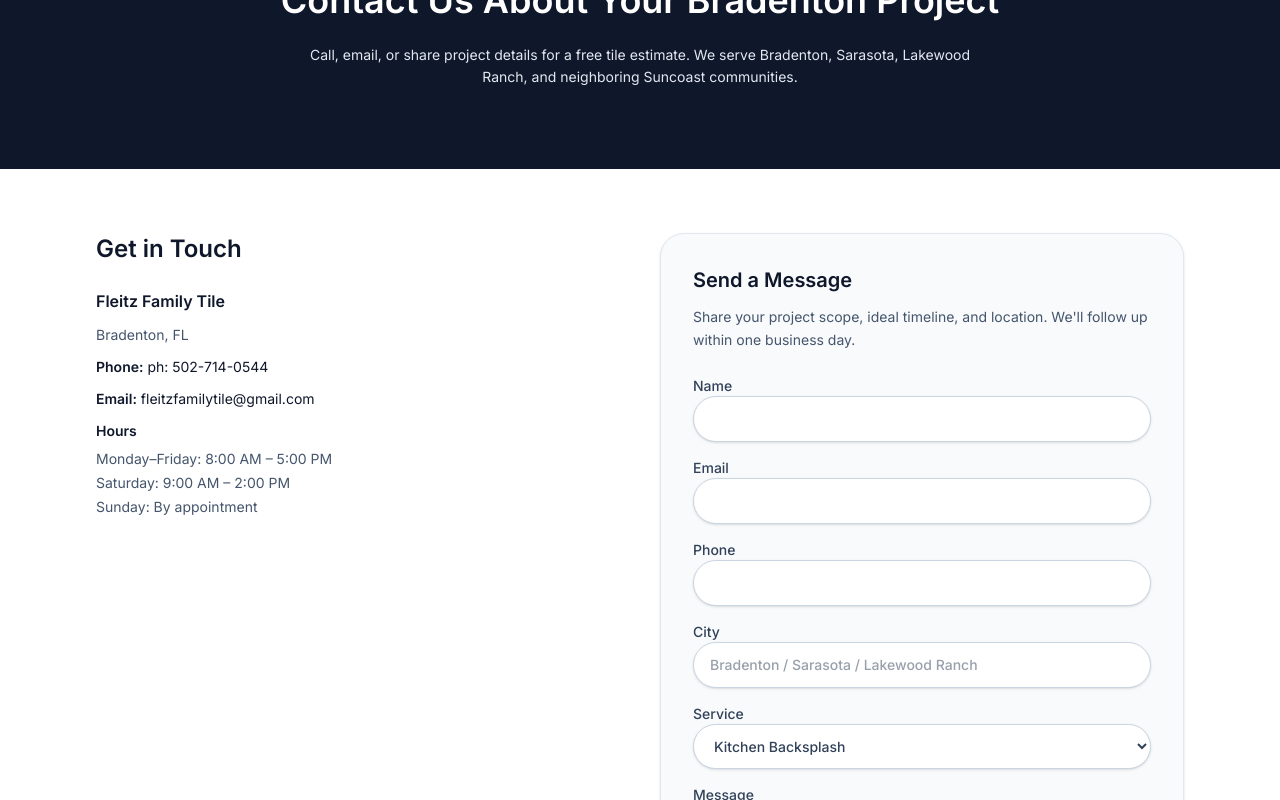
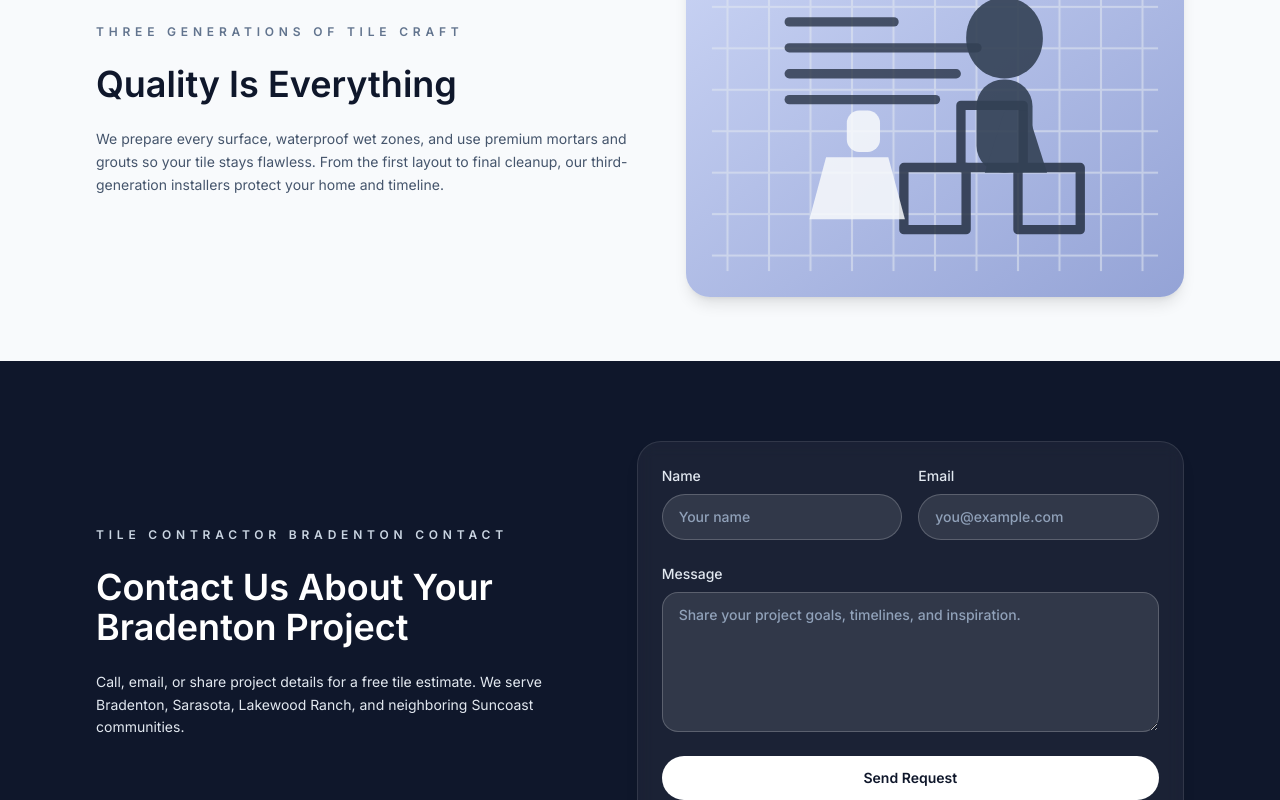
Before and after one commit to gmena82/Fleitzfamilytile-florida, a Next.js app: page /contact in a window 1280 px wide. Shown: the part 760-1560 px from the top of the page. Built offline with nearby package versions, Linux system fonts and the light colour scheme.

Commit message:
Reorder contact page sections with quality lead-in

```diff
--- a/app/contact/page.tsx
+++ b/app/contact/page.tsx
@@ -1,7 +1,8 @@
+import Image from "next/image";
 import Script from "next/script";
 import type { Metadata } from "next";
 
-import { QuoteCtaSection } from "@/components/sections/quote-cta";
+import { HomeCtaForm } from "@/components/sections/home-cta-form";
 import { Container } from "@/components/ui/container";
 import { siteConfig } from "@/config/site";
 
@@ -30,135 +31,42 @@ export const metadata: Metadata = {
 };
 
 export default function ContactPage() {
-  const phoneNumber = siteConfig.contact.phone;
-  const phoneDigits = phoneNumber.replace(/[^\d+]/g, "");
-  const phoneHref = phoneDigits ? `tel:${phoneDigits}` : undefined;
-  const emailAddress = siteConfig.contact.email;
-  const emailHref = emailAddress ? `mailto:${emailAddress}` : undefined;
-  const hours = [siteConfig.hours.weekdays, siteConfig.hours.saturday, siteConfig.hours.sunday].filter(Boolean);
-
   return (
     <>
       <Script id="contact-jsonld" type="application/ld+json" dangerouslySetInnerHTML={{ __html: JSON.stringify(contactJsonLd) }} />
 
-      <section id="hero" className="bg-slate-900 py-20 text-white">
-        <Container className="space-y-6 text-center">
-          <p className="text-xs font-semibold uppercase tracking-[0.4em] text-slate-300">Tile Contractor Bradenton Contact</p>
-          <h1 className="text-3xl font-semibold sm:text-4xl">Contact Us About Your Bradenton Project</h1>
-          <p className="mx-auto max-w-2xl text-sm leading-relaxed text-slate-200">
-            Call, email, or share project details for a free tile estimate. We serve Bradenton, Sarasota, Lakewood Ranch, and neighboring Suncoast communities.
-          </p>
-        </Container>
-      </section>
-
-      <section id="contact-info" className="bg-white py-16">
-        <Container className="grid gap-10 lg:grid-cols-2">
-          <div className="space-y-6">
-            <h2 className="text-2xl font-semibold text-slate-900">Get in Touch</h2>
-            <div className="space-y-3 text-sm text-slate-600">
-              <p className="text-base font-semibold text-slate-900">Fleitz Family Tile</p>
-              <p>Bradenton, FL</p>
-              {phoneNumber && (
-                <p>
-                  <span className="font-semibold text-slate-900">Phone:</span>{" "}
-                  {phoneHref ? (
-                    <a href={phoneHref} className="text-slate-900 underline-offset-4 hover:underline">
-                      {phoneNumber}
-                    </a>
-                  ) : (
-                    <span>{phoneNumber}</span>
-                  )}
-                </p>
-              )}
-              {emailAddress && (
-                <p>
-                  <span className="font-semibold text-slate-900">Email:</span>{" "}
-                  {emailHref ? (
-                    <a href={emailHref} className="text-slate-900 underline-offset-4 hover:underline">
-                      {emailAddress}
-                    </a>
-                  ) : (
-                    <span>{emailAddress}</span>
-                  )}
-                </p>
-              )}
-              {hours.length > 0 && (
-                <div>
-                  <p className="font-semibold text-slate-900">Hours</p>
-                  <ul className="mt-2 space-y-1">
-                    {hours.map((line) => (
-                      <li key={line}>{line}</li>
-                    ))}
-                  </ul>
-                </div>
-              )}
-            </div>
+      <section id="quality-blurb" className="bg-slate-50 py-16">
+        <Container className="grid gap-10 lg:grid-cols-[minmax(0,1.05fr)_minmax(0,0.95fr)] lg:items-center">
+          <div className="space-y-6 text-center lg:text-left">
+            <p className="text-xs font-semibold uppercase tracking-[0.4em] text-slate-500">Three Generations of Tile Craft</p>
+            <h1 className="text-3xl font-semibold text-slate-900 sm:text-4xl">Quality Is Everything</h1>
+            <p className="mx-auto max-w-3xl text-sm leading-relaxed text-slate-600 lg:mx-0">
+              We prepare every surface, waterproof wet zones, and use premium mortars and grouts so your tile stays flawless. From the first layout to final cleanup, our third-generation installers protect your home and timeline.
+            </p>
           </div>
-          <div className="rounded-3xl border border-slate-200 bg-slate-50 p-8 shadow-sm">
-            <h2 className="text-xl font-semibold text-slate-900">Send a Message</h2>
-            <p className="mt-3 text-sm leading-relaxed text-slate-600">
-              Share your project scope, ideal timeline, and location. We&apos;ll follow up within one business day.
-            </p>
-            <form
-              id="contact-form"
-              className="mt-6 grid gap-4"
-              action="/api/contact"
-              method="post"
-            >
-              <label className="space-y-2 text-sm font-medium text-slate-700">
-                <span>Name</span>
-                <input type="text" name="name" required className="w-full rounded-full border border-slate-300 bg-white px-4 py-3 text-sm shadow-sm focus:border-slate-900 focus:outline-none focus:ring-2 focus:ring-slate-900/10" />
-              </label>
-              <label className="space-y-2 text-sm font-medium text-slate-700">
-                <span>Email</span>
-                <input type="email" name="email" required className="w-full rounded-full border border-slate-300 bg-white px-4 py-3 text-sm shadow-sm focus:border-slate-900 focus:outline-none focus:ring-2 focus:ring-slate-900/10" />
-              </label>
-              <label className="space-y-2 text-sm font-medium text-slate-700">
-                <span>Phone</span>
-                <input type="tel" name="phone" className="w-full rounded-full border border-slate-300 bg-white px-4 py-3 text-sm shadow-sm focus:border-slate-900 focus:outline-none focus:ring-2 focus:ring-slate-900/10" />
-              </label>
-              <label className="space-y-2 text-sm font-medium text-slate-700">
-                <span>City</span>
-                <input type="text" name="city" placeholder="Bradenton / Sarasota / Lakewood Ranch" className="w-full rounded-full border border-slate-300 bg-white px-4 py-3 text-sm shadow-sm focus:border-slate-900 focus:outline-none focus:ring-2 focus:ring-slate-900/10" />
-              </label>
-              <label className="space-y-2 text-sm font-medium text-slate-700">
-                <span>Service</span>
-                <select name="service" className="w-full rounded-full border border-slate-300 bg-white px-4 py-3 text-sm shadow-sm focus:border-slate-900 focus:outline-none focus:ring-2 focus:ring-slate-900/10">
-                  <option>Kitchen Backsplash</option>
-                  <option>Bathroom &amp; Shower</option>
-                  <option>Floor Tile Installation</option>
-                  <option>Fireplace</option>
-                  <option>Special Project</option>
-                </select>
-              </label>
-              <label className="space-y-2 text-sm font-medium text-slate-700">
-                <span>Message</span>
-                <textarea name="message" rows={4} className="min-h-[120px] w-full rounded-3xl border border-slate-300 bg-white px-4 py-3 text-sm shadow-sm focus:border-slate-900 focus:outline-none focus:ring-2 focus:ring-slate-900/10" />
-              </label>
-              <label className="space-y-2 text-sm font-medium text-slate-700">
-                <span>Project photos or plans (optional)</span>
-                <input type="file" name="attachments" className="w-full rounded-full border border-dashed border-slate-300 bg-white px-4 py-3 text-sm shadow-sm focus:border-slate-900 focus:outline-none focus:ring-2 focus:ring-slate-900/10" />
-              </label>
-              <button type="submit" className="mt-2 inline-flex w-full items-center justify-center rounded-full bg-slate-900 px-6 py-3 text-sm font-semibold text-white transition hover:bg-slate-700">
-                Submit
-              </button>
-              <p className="form-success text-center text-xs font-semibold uppercase tracking-[0.3em] text-emerald-600" hidden>
-                Thanks! Your message has been sent.
-              </p>
-              <p className="form-error text-center text-xs font-semibold uppercase tracking-[0.3em] text-red-500" hidden>
-                Sorry—something went wrong. Please try again or email us directly.
-              </p>
-            </form>
+          <div className="relative mx-auto aspect-[4/3] w-full max-w-xl overflow-hidden rounded-3xl bg-slate-200 shadow-lg">
+            <Image
+              src="/images/placeholders/contact-quality-placeholder.svg"
+              alt="Fleitz Family Tile team carefully installing tile"
+              fill
+              className="object-cover"
+              sizes="(min-width: 1024px) 420px, 100vw"
+              priority
+            />
           </div>
         </Container>
       </section>
 
-      <section id="quality-blurb" className="bg-slate-50 py-16">
-        <Container className="space-y-6 text-center">
-          <h2 className="text-3xl font-semibold text-slate-900">Quality Is Everything</h2>
-          <p className="mx-auto max-w-3xl text-sm leading-relaxed text-slate-600">
-            We prepare every surface, waterproof wet zones, and use premium mortars and grouts so your tile stays flawless. From the first layout to final cleanup, our third-generation installers protect your home and timeline.
-          </p>
+      <section id="hero" className="bg-slate-900 py-20 text-white">
+        <Container className="grid gap-12 lg:grid-cols-[minmax(0,0.9fr)_minmax(0,1fr)] lg:items-center">
+          <div className="space-y-6 text-center lg:text-left">
+            <p className="text-xs font-semibold uppercase tracking-[0.4em] text-slate-300">Tile Contractor Bradenton Contact</p>
+            <h2 className="text-3xl font-semibold sm:text-4xl">Contact Us About Your Bradenton Project</h2>
+            <p className="mx-auto max-w-2xl text-sm leading-relaxed text-slate-200 lg:mx-0">
+              Call, email, or share project details for a free tile estimate. We serve Bradenton, Sarasota, Lakewood Ranch, and neighboring Suncoast communities.
+            </p>
+          </div>
+          <HomeCtaForm />
         </Container>
       </section>
 
@@ -170,8 +78,6 @@ export default function ContactPage() {
           </p>
         </Container>
       </section>
-
-      <QuoteCtaSection />
     </>
   );
 }
```
Also changed, not shown: public/images/placeholders/contact-quality-placeholder.svg (added).
